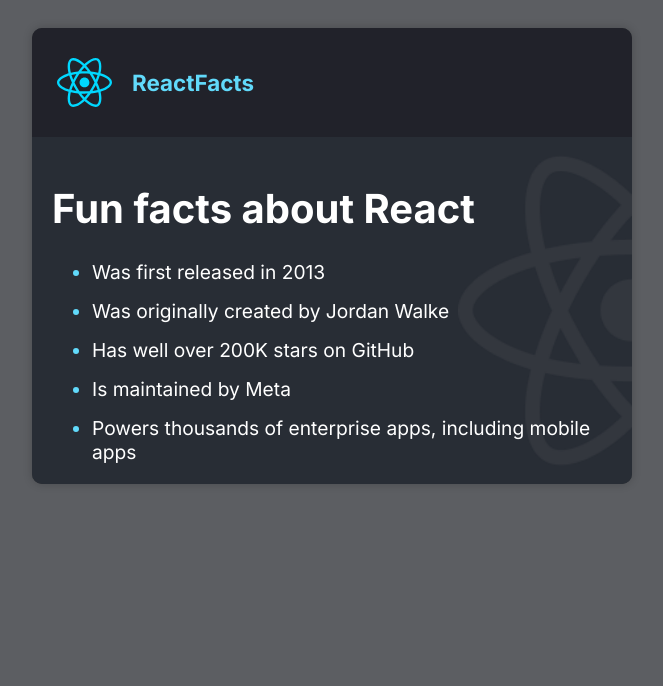
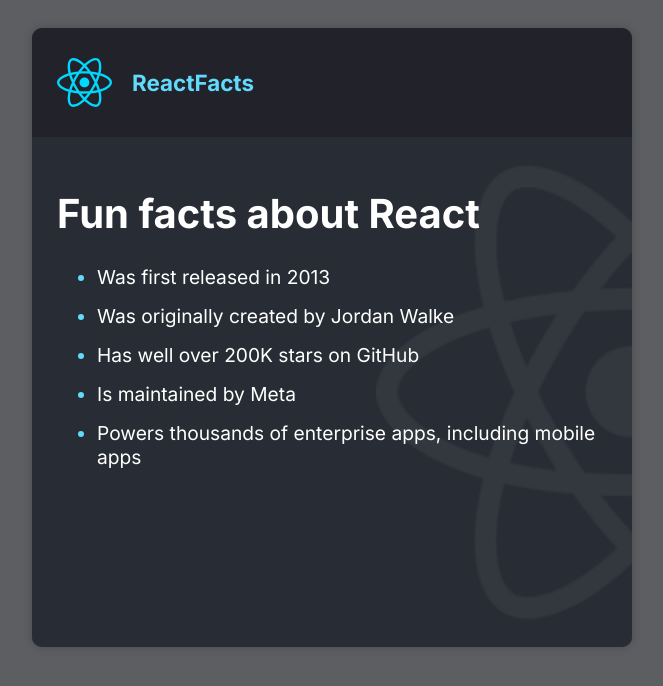
Before and after one commit to MaximilianGiesen/hello-react, a React (Vite) app in the folder hello react/: page / in a window 1280 px wide. Shown: the top 686 px of the page, without its empty margins (308-971 px from the left). Built offline with nearby package versions, Linux system fonts and the light colour scheme.

Commit message:
added main container height

```diff
--- a/hello react/src/index.css
+++ b/hello react/src/index.css
@@ -36,7 +36,8 @@
 }
 
 main {
-    padding: 20px;
+    height: 460px;
+    padding: 25px;
     background: #282D35 url("./assets/reactjs-icon 2.png") no-repeat right;
     background-size: contain;
 }
```
